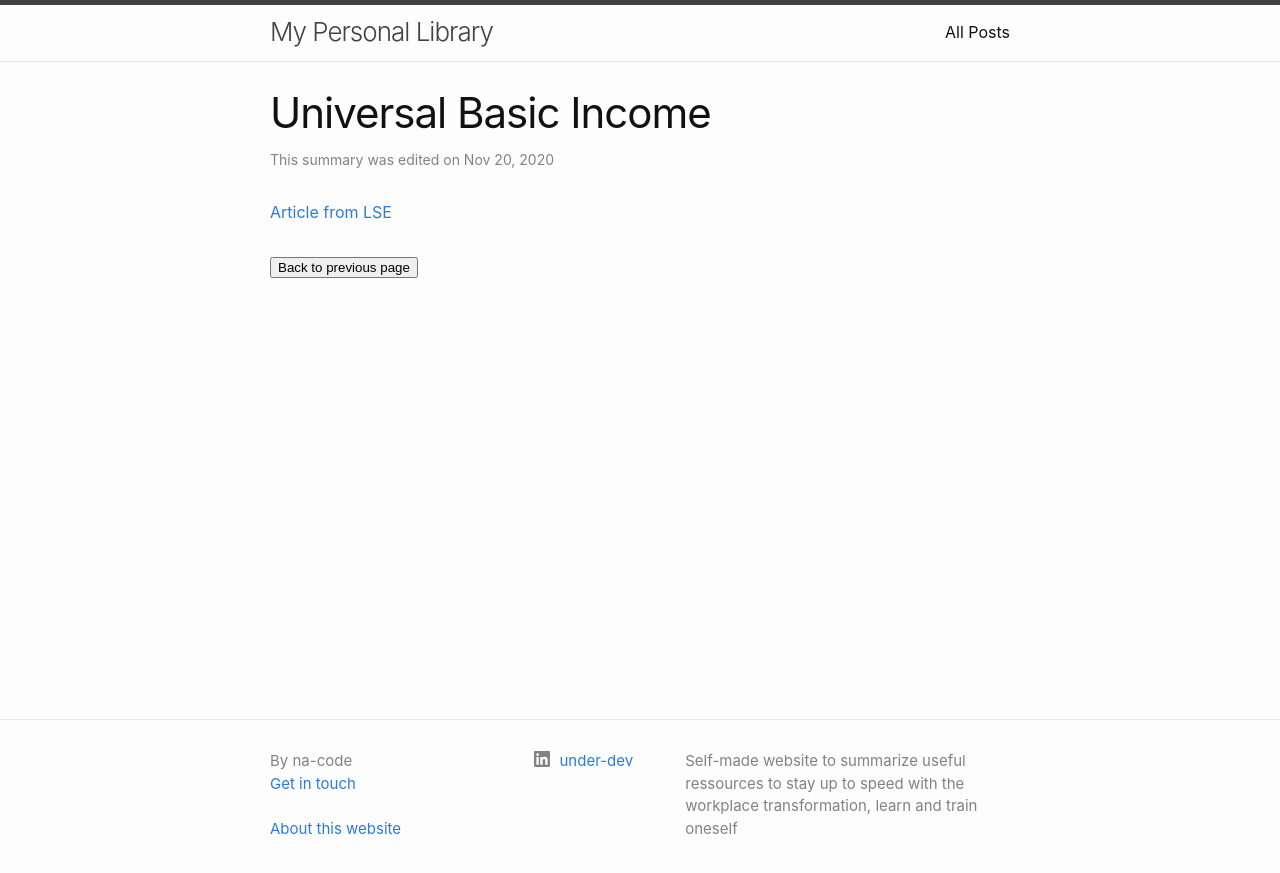
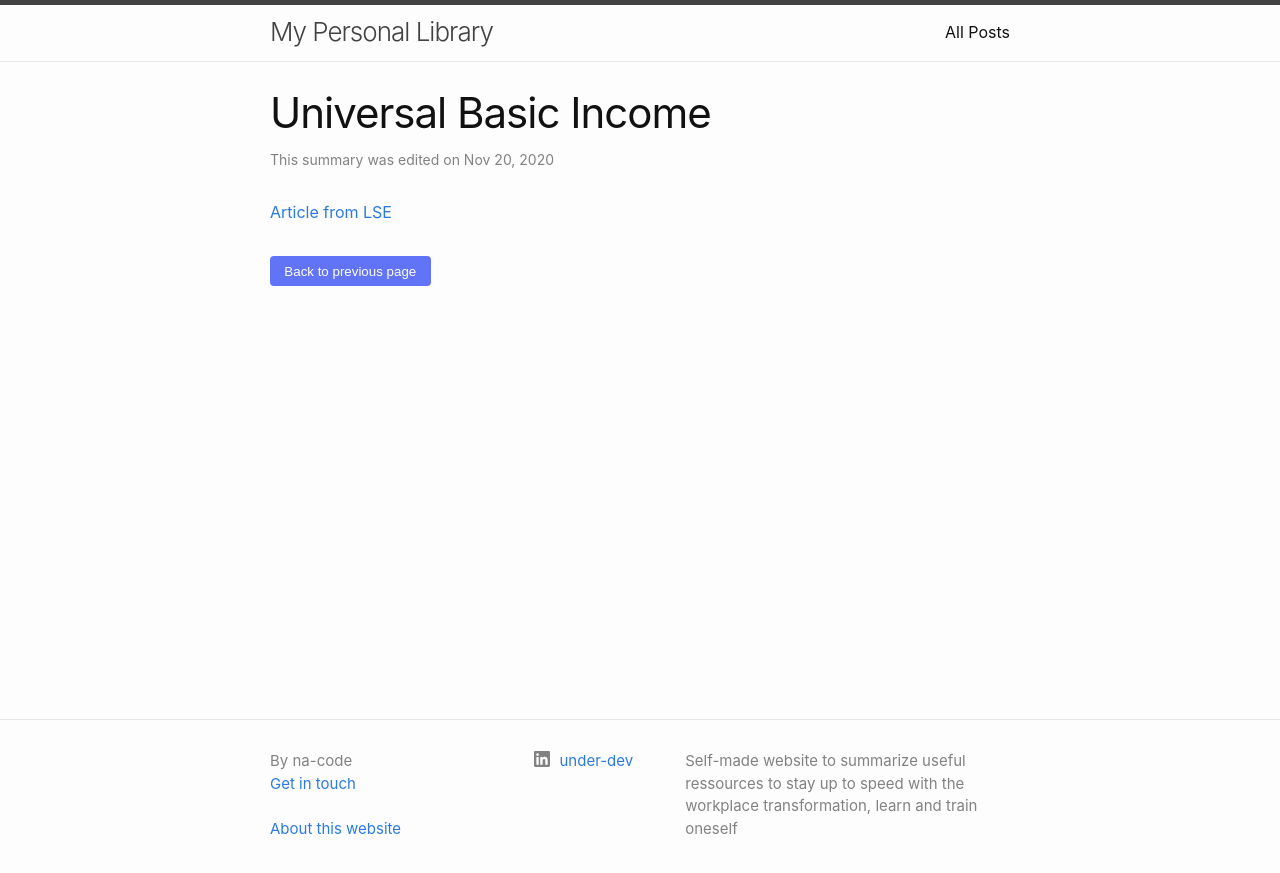
Before and after one commit to na-code/na-site, a Jekyll site: the page built from _posts/other/2020-11-20-UniversalBasicIncome.md, in a window 1280 px wide. Shown: the top 873 px of the page. Built offline with Jekyll 4.4.1, drawn with Linux system fonts in a browser that asks for light colours.

Commit message:
Update post.html

```diff
--- a/_layouts/post.html
+++ b/_layouts/post.html
@@ -27,5 +27,5 @@ layout: default
 </article>
 
 <form>
-  <input type="button" value="Back to previous page" onclick="history.go(-1)">
+  <input type="button" class="my-custom-button" value="Back to previous page" onclick="history.go(-1)">
 </form>
```
